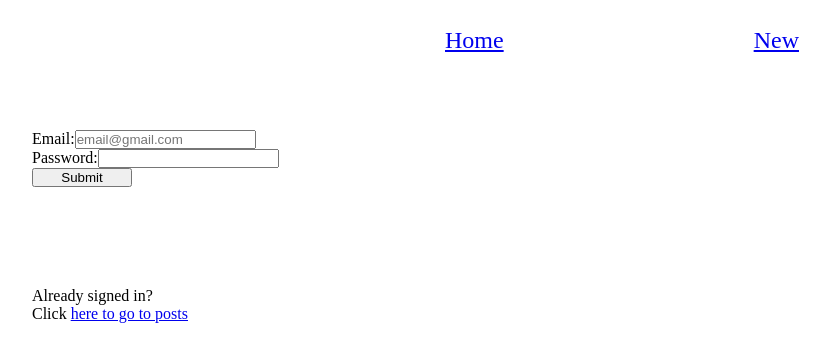
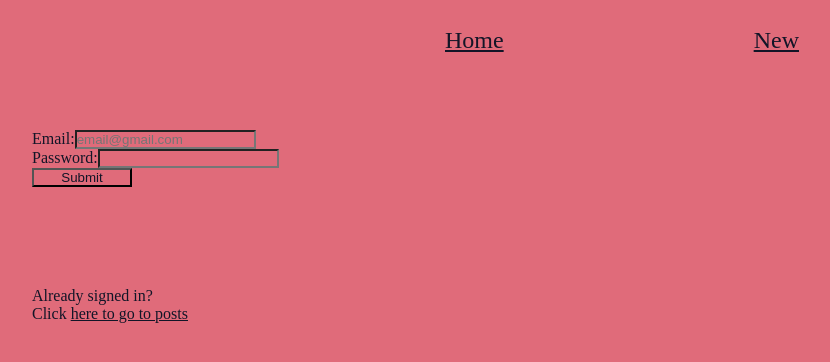
Before and after one commit to fredrikb12/blog-author-client, a React (Create React App) app: page /sign-in in a window 1280 px wide. Shown: the top 362 px of the page, without its empty margins (18-848 px from the left). Built offline with nearby package versions, Linux system fonts and the light colour scheme.

Commit message:
Change styling

```diff
--- a/src/components/PostCard.js
+++ b/src/components/PostCard.js
@@ -2,8 +2,8 @@ import { Link } from "react-router-dom";
 
 function PostCard({ post, handleClick }) {
   return (
-    <article>
-      <div style={{ display: "flex", justifyContent: "space-around" }}>
+    <article style={{ padding: "20px" }}>
+      <div style={{ display: "flex", justifyContent: "space-between" }}>
         <Link to={`/posts/${post._id}`}>
           <h2>{post.title}</h2>
         </Link>
--- a/src/styled/GlobalStyle.js
+++ b/src/styled/GlobalStyle.js
@@ -5,5 +5,7 @@ export const GlobalStyle = createGlobalStyle`
     padding: 0;
     margin: 0;
     box-sizing: border-box;
+    background-color: ${({ theme }) => theme.main};
+    color: ${({ theme }) => theme.darkShade};
   }
 `;
```
